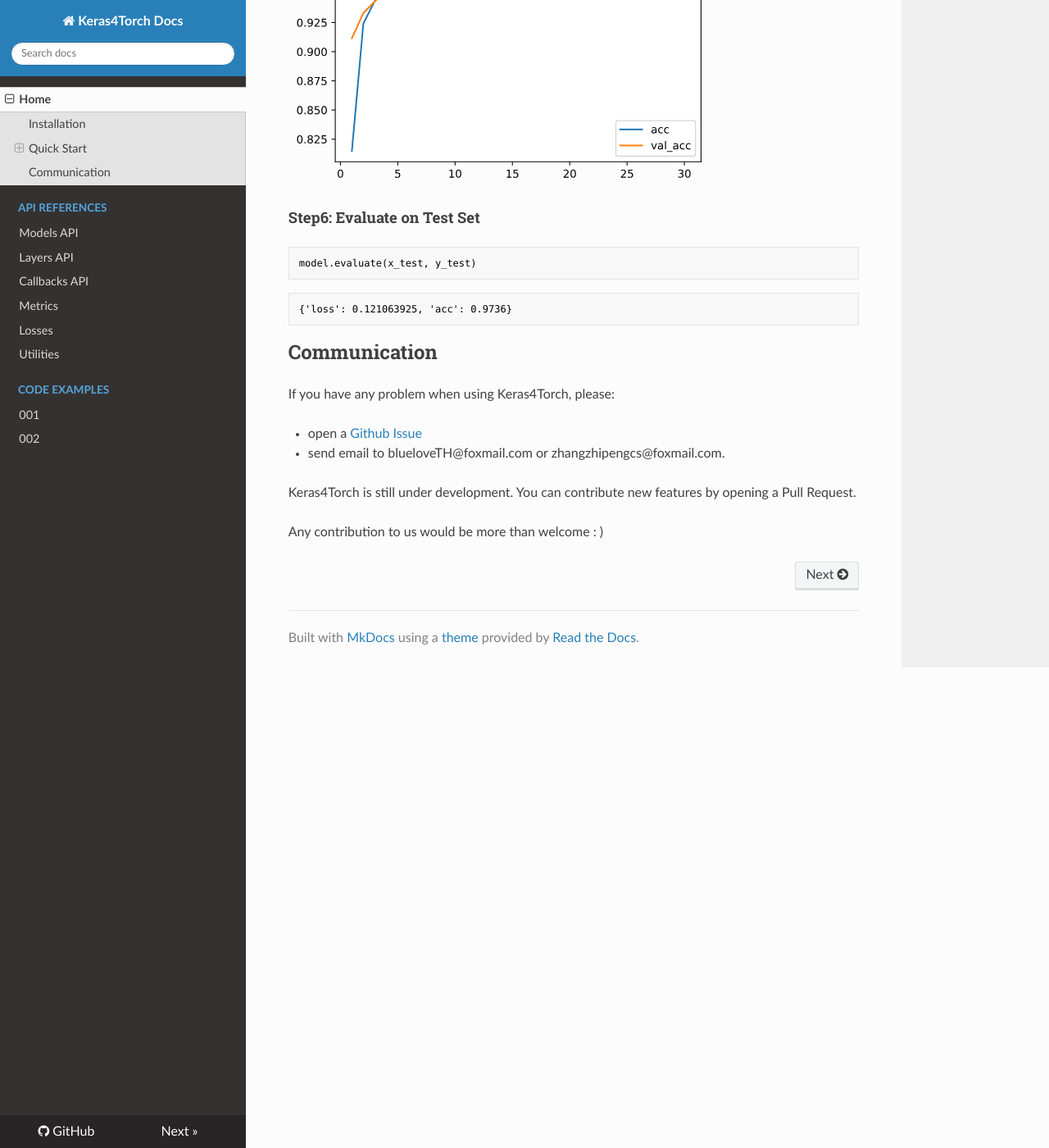
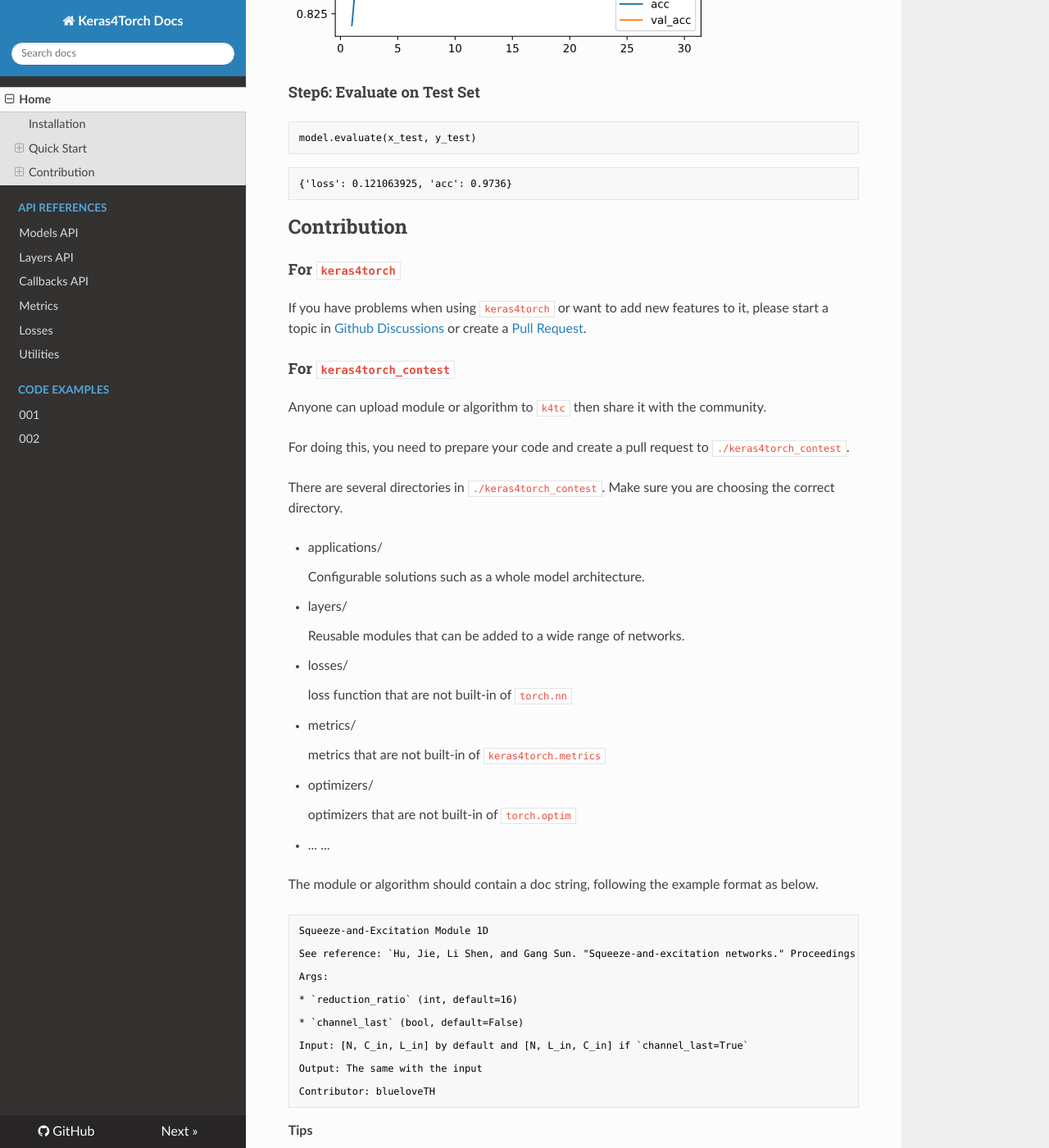
Before and after one commit to blueloveTH/keras4torch, an MkDocs documentation site: the page built from docs/docs/index.md, in a window 1280 px wide and 1400 px high, scrolled down 2139 px. Shown: the whole window at 82% size. Built offline with MkDocs 1.6.1, drawn with Linux system fonts in a browser that asks for light colours; nearby versions of some CDN libraries; some of the changed text lies outside the part shown.

Commit message:
up
up

up

````diff
--- a/docs/docs/index.md
+++ b/docs/docs/index.md
@@ -2,11 +2,15 @@
 
 **"An Easy-to-Use Wrapper for Training PyTorch Models❤"**
 
-Keras4Torch provides an easy way to train PyTorch models in Keras style. You can use `keras4torch.Model` to warp any `torch.nn.Module` to integrate core training features. With this framework, the training process can be considerably simplified.
+Keras4Torch is a Keras-style framework using PyTorch as its backend. It is designed for Kagglers and researchers with a focus on quick experimenting. There are two sub-packages.
 
-+ If you are a keras user, most of your training code can work well in Keras4Torch with little change.
++ (main) `keras4torch` or `k4t`
 
-+ If you are a pytorch user, Keras4Torch can help you train pytorch models with far less code than basic pytorch.
+  Provides an easy way to train PyTorch models compatible with Keras.
+
++ (extension) `keras4torch_contest` or `k4tc`
+
+  Builds a ready-to-use module/algorithm database along with the community.
 
 ## Installation
 
@@ -44,18 +48,7 @@
 
 #### Step2: Define the Model
 
-```python
-model = torch.nn.Sequential(
-    nn.Flatten(),
-    nn.Linear(28*28, 512), nn.ReLU(),
-    nn.Linear(512, 128), nn.ReLU(),
-    nn.Linear(128, 10)
-)
-
-model = k4t.Model(model)    # attention this line
-```
-
-Alternatively, You can use `KerasLayer` for automatic shape inference, which can free you from calculating the input channels. Here is an equivalent to the model above.
+Use `KerasLayer` for automatic shape inference, which can free you from calculating the input channels.
 
 ```python
 model = torch.nn.Sequential(
@@ -66,13 +59,11 @@
 )
 ```
 
-A model containing `KerasLayer` needs an extra `.build(input_shape)` operation.
+Wrap the model by `k4t.Model` and build `KerasLayer`(s).
 
 ```python
 model = k4t.Model(model).build([28, 28])
 ```
-
-Keras4Torch also provides functional API like Keras. Click [here](https://keras4torch.readthedocs.io/en/latest/api_references/models_api/#2-use-functional-api-beta) for more details.
 
 #### Step3: Config Optimizer, Loss and Metric
 
@@ -119,13 +110,84 @@
 
 
 
-## Communication
+## Contribution
 
-If you have any problem when using Keras4Torch, please:
+#### For `keras4torch`
 
-+ open a [Github Issue](https://github.com/blueloveTH/keras4torch/issues)
-+ send email to blueloveTH@foxmail.com or zhangzhipengcs@foxmail.com.
+If you have problems when using `keras4torch` or want to add new features to it, please start a topic in [Github Discussions](https://github.com/blueloveTH/keras4torch/discussions) or create a [Pull Request](https://github.com/blueloveTH/keras4torch/pulls).
 
-Keras4Torch is still under development. You can contribute new features by opening a Pull Request.
 
-Any contribution to us would be more than welcome : )
+
+#### For `keras4torch_contest`
+
+Anyone can upload module or algorithm to `k4tc` then share it with the community.
+
+For doing this, you need to prepare your code and create a pull request to `./keras4torch_contest`.
+
+There are several directories in `./keras4torch_contest`. Make sure you are choosing the correct directory.
+
++ applications/
+
+    Configurable solutions such as a whole model architecture.
+
++ layers/
+
+    Reusable modules that can be added to a wide range of networks.
+
++ losses/
+
+    loss function that are not built-in of `torch.nn`
+
++ metrics/
+
+    metrics that are not built-in of `keras4torch.metrics`
+
++ optimizers/
+
+    optimizers that are not built-in of `torch.optim`
+
++ ... ...
+
+The module or algorithm should contain a doc string, following the example format as below.
+
+```txt
+Squeeze-and-Excitation Module 1D
+
+See reference: `Hu, Jie, Li Shen, and Gang Sun. "Squeeze-and-excitation networks." Proceedings of the IEEE conference on computer vision and pattern recognition. 2018.`
+
+Args:
+
+* `reduction_ratio` (int, default=16)
+
+* `channel_last` (bool, default=False)
+
+Input: [N, C_in, L_in] by default and [N, L_in, C_in] if `channel_last=True`
+
+Output: The same with the input
+
+Contributor: blueloveTH
+```
+
+
+
+**Tips**
+
++ The doc string needs to describe the usage of the module clearly
+
++ Reference link is required (The entity is surrounded by backquotes)
+
+    + Using a URL
+
+        ```
+        See reference: `https://github.com/blueloveTH/keras4torch`
+        ```
+
+    + Or using a MLA style citation (You can generate it by [Google Scholar](https://scholar.google.com/))
+
+        ```
+        See reference: `Hu, Jie, Li Shen, and Gang Sun. "Squeeze-and-excitation networks." Proceedings of the IEEE conference on computer vision and pattern recognition. 2018.`
+        ```
+
++ (Optional) Write your name as contributor in the last line
+
++ For more questions, please start a topic in [Github Discussions](https://github.com/blueloveTH/keras4torch/discussions) or send email to blueloveTH@foxmail.com
````
Also changed, not shown: README.md, README_old.md (added).
